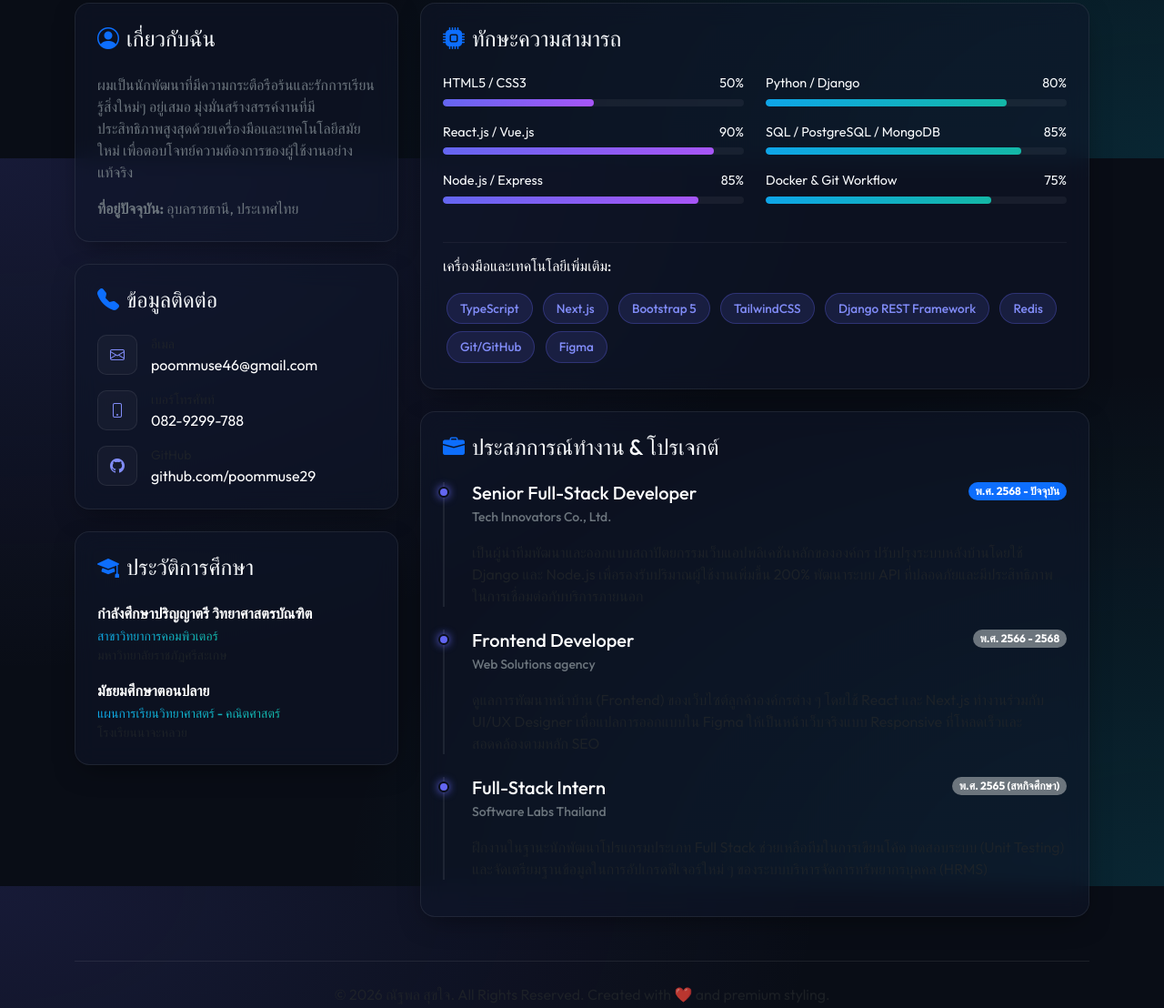
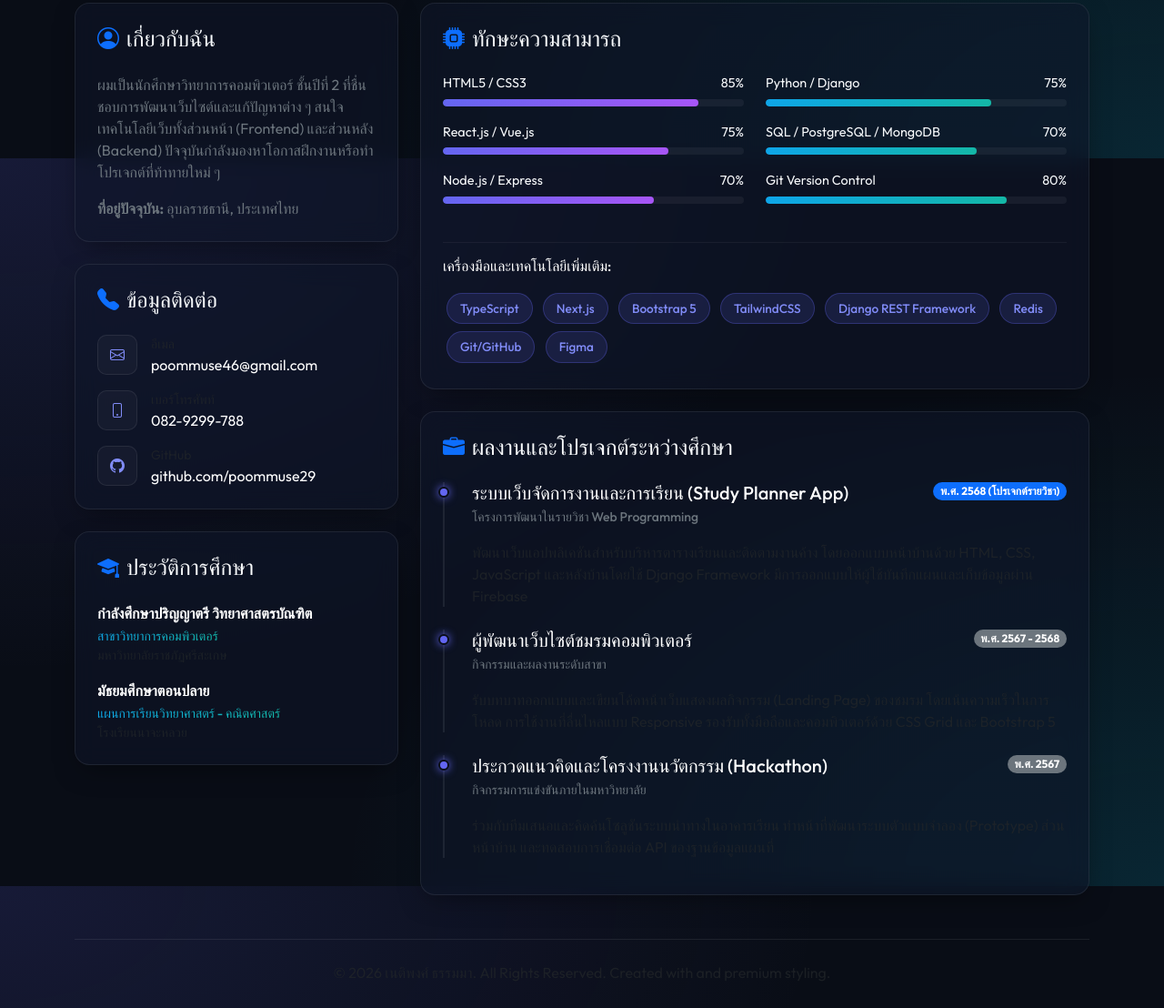
Before and after one commit to poommuse29/myweb, a plain HTML site: page index.html in a window 1280 px wide. Shown: the part 626-1734 px from the top of the page at 91% size. Drawn offline with nearby package versions, Linux system fonts and the light colour scheme.

Commit message:
Update Resume to fit 2nd-year computer science student

```diff
--- a/index.html
+++ b/index.html
@@ -66,11 +66,9 @@
                 <h1 class="display-4 fw-bold mb-2">
                     สวัสดีครับผม <span class="gradient-text">นายเนติพงศ์ ธรรมมา</span>
                 </h1>
-                <h3 class="h4 text-secondary mb-4">Full Stack Developer & UI/UX Designer</h3>
+                <h3 class="h4 text-secondary mb-4">นักศึกษาชั้นปีที่ 2 สาขาวิทยาการคอมพิวเตอร์ | Junior Web Developer</h3>
                 <p class="lead text-muted mb-4" style="max-width: 600px;">
-                    นักพัฒนาเว็บไซต์และซอฟต์แวร์ผู้หลงใหลในการสร้างสรรค์งานดิจิทัลที่มีคุณภาพสูง
-                    ทั้งการออกแบบหน้าที่ใช้งานง่าย (Frontend) และระบบหลังบ้านที่เสถียรปลอดภัย (Backend)
-                    เพื่อขับเคลื่อนเป้าหมายทางธุรกิจ
+                    นักศึกษาสาขาวิทยาการคอมพิวเตอร์ ชั้นปีที่ 2 ผู้มีความหลงใหลในการพัฒนาเทคโนโลยีเว็บแอปพลิเคชัน มีความกระตือรือร้นในการเขียนโค้ด ออกแบบ UI/UX และพร้อมเรียนรู้สิ่งใหม่ ๆ เพื่อนำความรู้มาช่วยขับเคลื่อนโครงการจริงในการทำงาน
                 </p>
                 <div class="d-flex justify-content-center justify-content-lg-start gap-3 flex-wrap">
                     <a href="#contact" class="btn btn-premium">ติดต่อฉัน</a>
@@ -91,9 +89,7 @@
                         <i class="bi bi-person-circle text-primary me-2"></i> เกี่ยวกับฉัน
                     </h4>
                     <p class="text-secondary mb-3">
-                        ผมเป็นนักพัฒนาที่มีความกระตือรือร้นและรักการเรียนรู้สิ่งใหม่ๆ อยู่เสมอ
-                        มุ่งมั่นสร้างสรรค์งานที่มีประสิทธิภาพสูงสุดด้วยเครื่องมือและเทคโนโลยีสมัยใหม่
-                        เพื่อตอบโจทย์ความต้องการของผู้ใช้งานอย่างแท้จริง
+                        ผมเป็นนักศึกษาวิทยาการคอมพิวเตอร์ ชั้นปีที่ 2 ที่ชื่นชอบการพัฒนาเว็บไซต์และแก้ปัญหาต่าง ๆ สนใจเทคโนโลยีเว็บทั้งส่วนหน้า (Frontend) และส่วนหลัง (Backend) ปัจจุบันกำลังมองหาโอกาสฝึกงานหรือทำโปรเจกต์ที่ท้าทายใหม่ ๆ
                     </p>
                     <p class="text-secondary mb-0">
                         <strong>ที่อยู่ปัจจุบัน:</strong> อุบลราชธานี, ประเทศไทย
@@ -169,10 +165,10 @@
                             <div class="progress-container">
                                 <div class="progress-label">
                                     <span>HTML5 / CSS3 </span>
-                                    <span>50%</span>
+                                    <span>85%</span>
                                 </div>
                                 <div class="progress-bar-bg">
-                                    <div class="progress-bar-fill" data-width="50%"></div>
+                                    <div class="progress-bar-fill" data-width="85%"></div>
                                 </div>
                             </div>
 
@@ -180,10 +176,10 @@
                             <div class="progress-container">
                                 <div class="progress-label">
                                     <span>React.js / Vue.js</span>
-                                    <span>90%</span>
+                                    <span>75%</span>
                                 </div>
                                 <div class="progress-bar-bg">
-                                    <div class="progress-bar-fill" data-width="90%"></div>
+                                    <div class="progress-bar-fill" data-width="75%"></div>
                                 </div>
                             </div>
 
@@ -191,10 +187,10 @@
                             <div class="progress-container">
                                 <div class="progress-label">
                                     <span>Node.js / Express</span>
-                                    <span>85%</span>
+                                    <span>70%</span>
                                 </div>
                                 <div class="progress-bar-bg">
-                                    <div class="progress-bar-fill" data-width="85%"></div>
+                                    <div class="progress-bar-fill" data-width="70%"></div>
                                 </div>
                             </div>
                         </div>
@@ -204,10 +200,10 @@
                             <div class="progress-container">
                                 <div class="progress-label">
                                     <span>Python / Django</span>
-                                    <span>80%</span>
+                                    <span>75%</span>
                                 </div>
                                 <div class="progress-bar-bg">
-                                    <div class="progress-bar-fill cyan" data-width="80%"></div>
+                                    <div class="progress-bar-fill cyan" data-width="75%"></div>
                                 </div>
                             </div>
 
@@ -215,21 +211,21 @@
                             <div class="progress-container">
                                 <div class="progress-label">
                                     <span>SQL / PostgreSQL / MongoDB</span>
-                                    <span>85%</span>
+                                    <span>70%</span>
                                 </div>
                                 <div class="progress-bar-bg">
-                                    <div class="progress-bar-fill cyan" data-width="85%"></div>
+                                    <div class="progress-bar-fill cyan" data-width="70%"></div>
                                 </div>
                             </div>
 
                             <!-- Skill Item -->
                             <div class="progress-container">
                                 <div class="progress-label">
-                                    <span>Docker & Git Workflow</span>
-                                    <span>75%</span>
+                                    <span>Git Version Control</span>
+                                    <span>80%</span>
                                 </div>
                                 <div class="progress-bar-bg">
-                                    <div class="progress-bar-fill cyan" data-width="75%"></div>
+                                    <div class="progress-bar-fill cyan" data-width="80%"></div>
                                 </div>
                             </div>
                         </div>
@@ -252,48 +248,42 @@
                 <!-- Experience timeline Card -->
                 <div class="glass-card p-4" id="experience">
                     <h4 class="mb-4 d-flex align-items-center">
-                        <i class="bi bi-briefcase-fill text-primary me-2"></i> ประสภการณ์ทำงาน & โปรเจกต์
+                        <i class="bi bi-briefcase-fill text-primary me-2"></i> ผลงานและโปรเจกต์ระหว่างศึกษา
                     </h4>
 
                     <!-- Timeline Item 1 -->
                     <div class="timeline-item">
                         <div class="d-flex justify-content-between align-items-start flex-wrap mb-1">
-                            <h5 class="text-white mb-0">Senior Full-Stack Developer</h5>
-                            <span class="badge bg-primary rounded-pill">พ.ศ. 2568 - ปัจจุบัน</span>
+                            <h5 class="text-white mb-0">ระบบเว็บจัดการงานและการเรียน (Study Planner App)</h5>
+                            <span class="badge bg-primary rounded-pill">พ.ศ. 2568 (โปรเจกต์รายวิชา)</span>
                         </div>
-                        <div class="text-secondary small fw-medium mb-3">Tech Innovators Co., Ltd.</div>
+                        <div class="text-secondary small fw-medium mb-3">โครงการพัฒนาในรายวิชา Web Programming</div>
                         <p class="text-muted">
-                            เป็นผู้นำทีมพัฒนาและออกแบบสถาปัตยกรรมเว็บแอปพลิเคชันหลักขององค์กร ปรับปรุงระบบหลังบ้านโดยใช้
-                            Django และ Node.js เพื่อรองรับปริมาณผู้ใช้งานเพิ่มขึ้น 200% พัฒนาระบบ API
-                            ที่ปลอดภัยและมีประสิทธิภาพในการเชื่อมต่อกับบริการภายนอก
+                            พัฒนาเว็บแอปพลิเคชันสำหรับบริหารตารางเรียนและติดตามงานค้าง โดยออกแบบหน้าบ้านด้วย HTML, CSS, JavaScript และหลังบ้านโดยใช้ Django Framework มีการออกแบบให้ผู้ใช้บันทึกแผนและเก็บข้อมูลผ่าน Firebase
                         </p>
                     </div>
 
                     <!-- Timeline Item 2 -->
                     <div class="timeline-item">
                         <div class="d-flex justify-content-between align-items-start flex-wrap mb-1">
-                            <h5 class="text-white mb-0">Frontend Developer</h5>
-                            <span class="badge bg-secondary rounded-pill">พ.ศ. 2566 - 2568</span>
+                            <h5 class="text-white mb-0">ผู้พัฒนาเว็บไซต์ชมรมคอมพิวเตอร์</h5>
+                            <span class="badge bg-secondary rounded-pill">พ.ศ. 2567 - 2568</span>
                         </div>
-                        <div class="text-secondary small fw-medium mb-3">Web Solutions agency</div>
+                        <div class="text-secondary small fw-medium mb-3">กิจกรรมและผลงานระดับสาขา</div>
                         <p class="text-muted">
-                            ดูแลการพัฒนาหน้าบ้าน (Frontend) ของเว็บไซต์ลูกค้าองค์กรต่าง ๆ โดยใช้ React และ Next.js
-                            ทำงานร่วมกับ UI/UX Designer เพื่อแปลการออกแบบใน Figma ให้เป็นหน้าเว็บจริงแบบ Responsive
-                            ที่โหลดเร็วและสอดคล้องตามหลัก SEO
+                            รับบทบาทออกแบบและเขียนโค้ดหน้าเว็บแสดงผลกิจกรรม (Landing Page) ของชมรม โดยเน้นความเร็วในการโหลด การใช้งานที่ลื่นไหลแบบ Responsive รองรับทั้งมือถือและคอมพิวเตอร์ด้วย CSS Grid และ Bootstrap 5
                         </p>
                     </div>
 
                     <!-- Timeline Item 3 -->
                     <div class="timeline-item mb-0">
                         <div class="d-flex justify-content-between align-items-start flex-wrap mb-1">
-                            <h5 class="text-white mb-0">Full-Stack Intern</h5>
-                            <span class="badge bg-secondary rounded-pill">พ.ศ. 2565 (สหกิจศึกษา)</span>
+                            <h5 class="text-white mb-0">ประกวดแนวคิดและโครงงานนวัตกรรม (Hackathon)</h5>
+                            <span class="badge bg-secondary rounded-pill">พ.ศ. 2567</span>
                         </div>
-                        <div class="text-secondary small fw-medium mb-3">Software Labs Thailand</div>
+                        <div class="text-secondary small fw-medium mb-3">กิจกรรมการแข่งขันภายในมหาวิทยาลัย</div>
                         <p class="text-muted">
-                            ฝึกงานในฐานะนักพัฒนาโปรแกรมประเภท Full Stack ช่วยเหลือทีมในการเขียนโค้ด ทดสอบระบบ (Unit
-                            Testing) และจัดเตรียมฐานข้อมูลในการอัปเกรดฟีเจอร์ใหม่ ๆ ของระบบบริหารจัดการทรัพยากรบุคคล
-                            (HRMS)
+                            ร่วมกับทีมเสนอและคิดค้นโซลูชันระบบนำทางในอาคารเรียน ทำหน้าที่พัฒนาระบบตัวแบบจำลอง (Prototype) ส่วนหน้าบ้าน และทดสอบการเชื่อมต่อ API ของฐานข้อมูลแผนที่
                         </p>
                     </div>
                 </div>
@@ -303,7 +293,7 @@
         <!-- Footer -->
         <footer class="mt-5 text-center text-muted py-4 border-top"
             style="border-color: var(--border-glass) !important;">
-            <p class="mb-0">© 2026 ณัฐพล สุขใจ. All Rights Reserved. Created with ❤️ and premium styling.</p>
+            <p class="mb-0">© 2026 เนติพงศ์ ธรรมมา. All Rights Reserved. Created with and premium styling.</p>
         </footer>
     </div>
 
```
